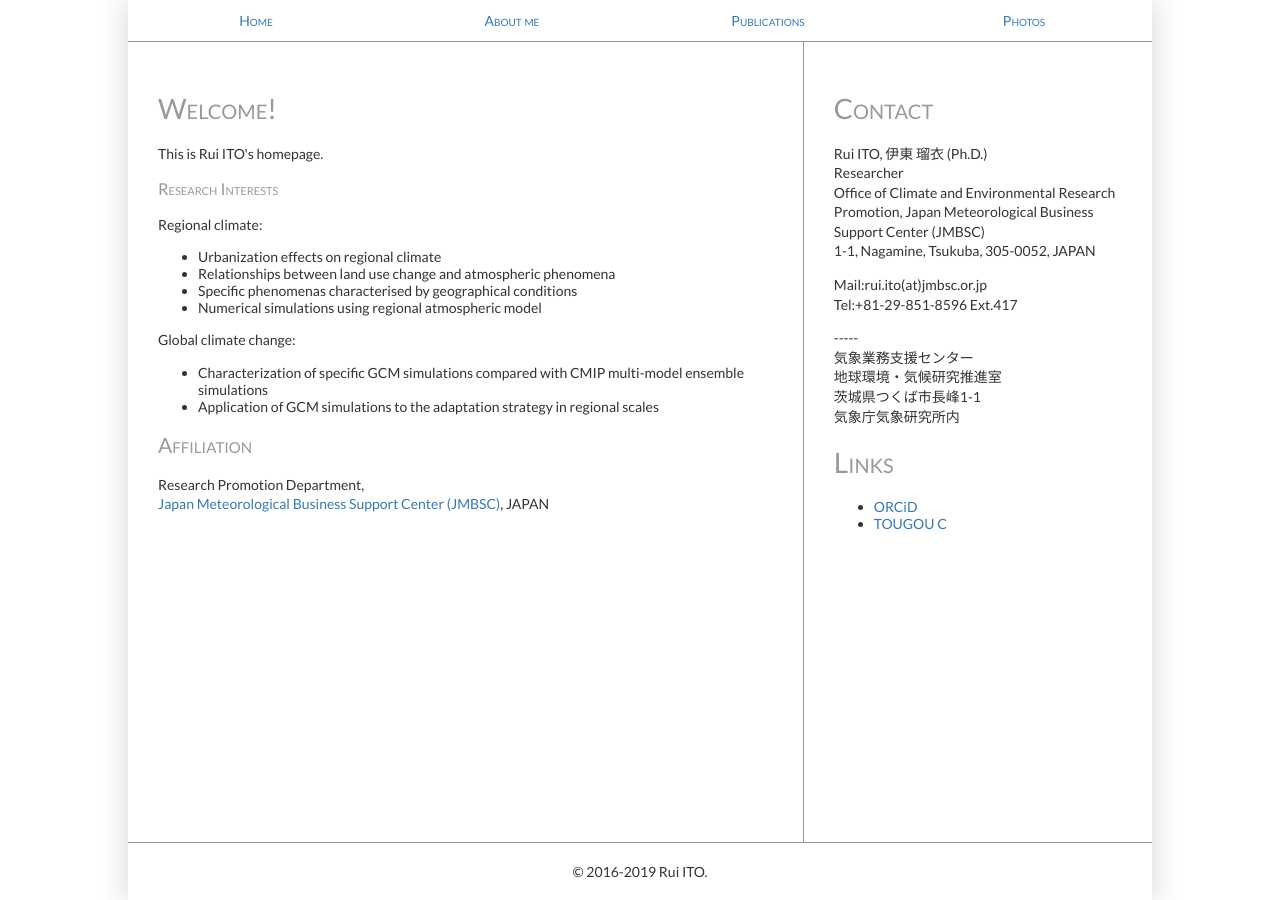
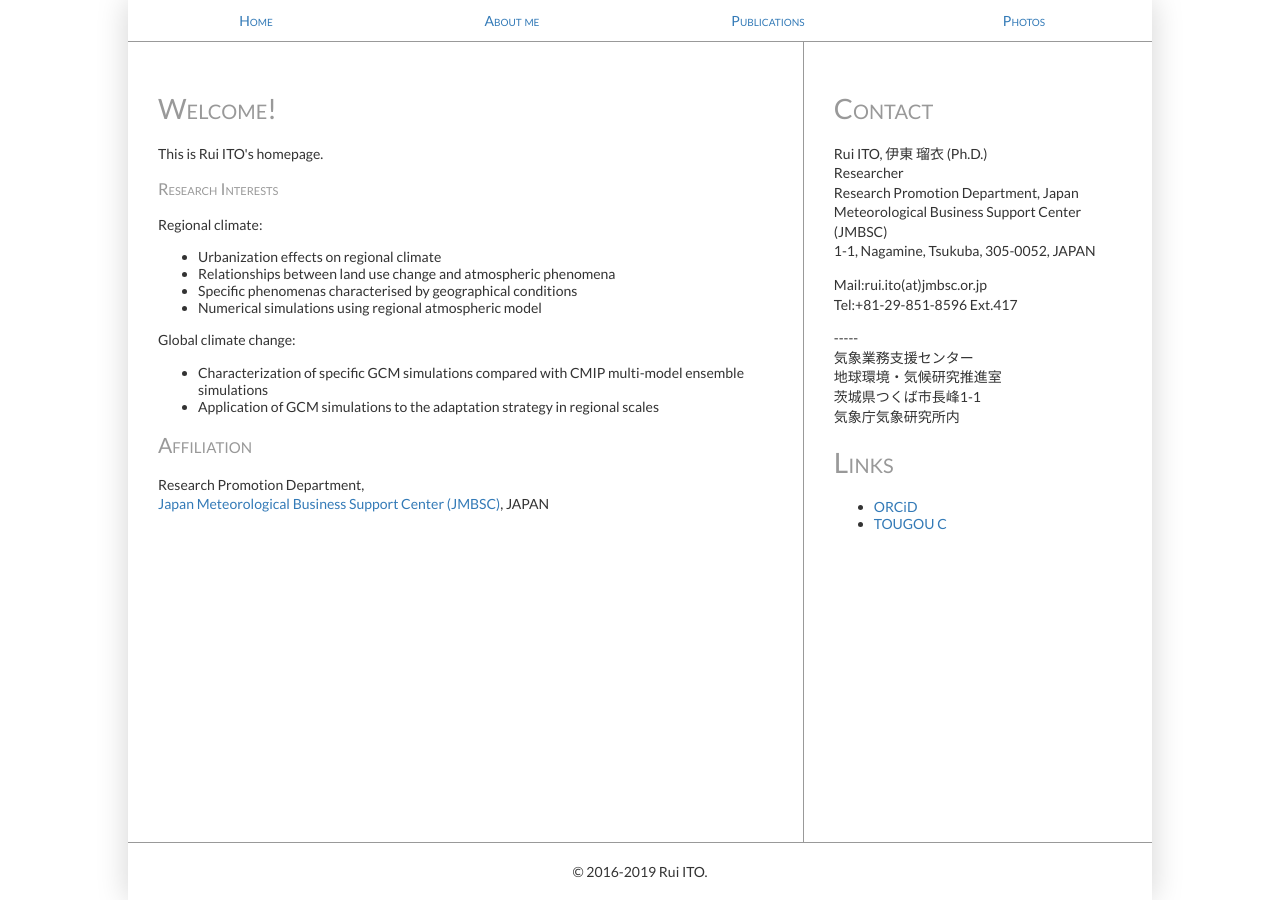
Before and after one commit to rui-climbiz/rui-climbiz.github.io, a Jekyll site: the page built from index.html, in a window 1280 px wide. Built offline with Jekyll 4.4.1, drawn with Linux system fonts in a browser that asks for light colours.

Commit message:
Update default.html

```diff
--- a/_layouts/default.html
+++ b/_layouts/default.html
@@ -40,7 +40,7 @@
             <h1>Contact</h1>
             <p> Rui ITO, 伊東 瑠衣 (Ph.D.)<br />
 	      Researcher<br />
-	      Office of Climate and Environmental Research Promotion,
+	      Research Promotion Department,
 	      Japan Meteorological Business Support Center (JMBSC)<br />
 	      1-1, Nagamine, Tsukuba, 305-0052, JAPAN</p>
 	    <p>Mail:rui.ito(at)jmbsc.or.jp<br />
```
